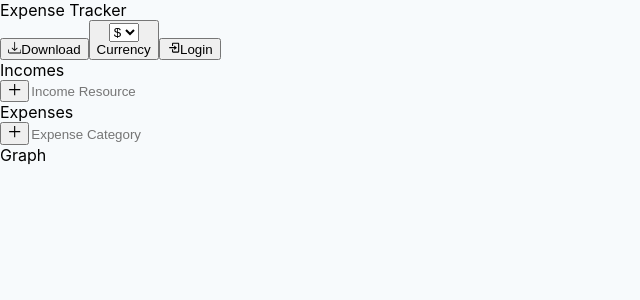
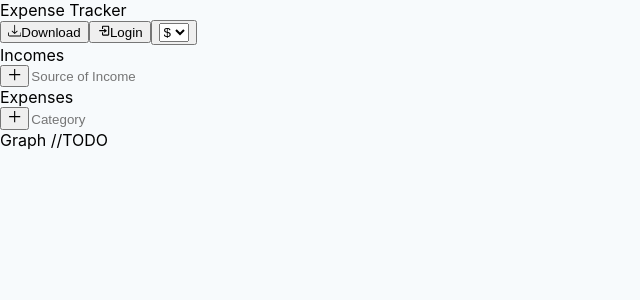
Before and after one commit to byessilyurt/expense-tracker, a React (Create React App) app: page / in a window 1280 px wide. Shown: the top 300 px of the page, without its empty margins (0-640 px from the left). Built offline with nearby package versions, Linux system fonts and the light colour scheme.

Commit message:
style changes in lists and header

```diff
--- a/src/components/AddValue.jsx
+++ b/src/components/AddValue.jsx
@@ -104,9 +104,9 @@ const AddValue = ({ type }) => {
         {mapValue?.map((item, index) => (
           <div
             key={index}
-            className="flex flex-row justify-between items-center bg-white shadow-xl p-2 pr-4 mt-4"
+            className="flex flex-row justify-between items-center bg-white shadow-xl p-2 pr-4 mt-4 w-96 md:w-full "
           >
-            <div className="flex flex-col">
+            <div className="flex flex-col justify-center items-center bg-transparent hover:bg-gray-200 font-light py-2 px-2 rounded mr-2">
               <span className="text-sm font-light">
                 <span className="font-medium">{currency} </span>
                 {isEditing.bool && isEditing.index === index ? (
@@ -158,7 +158,7 @@ const AddValue = ({ type }) => {
                 onClick={() => {
                   handleDeleteClick(index);
                 }}
-                className="bg-transparent hover:bg-red-500 text-red-700 font-semibold hover:text-white py-1 px-2 border border-red-500 hover:border-transparent rounded"
+                className="bg-transparent hover:bg-red-500 text-red-700 font-semibold hover:text-white py-1 px-2  rounded"
               />
             </div>
           </div>
@@ -175,6 +175,7 @@ const AddValue = ({ type }) => {
           type="button"
         />
         {switchInputs ? (
+          <>
             <Input
               style={inputStyles}
               type="number"
@@ -188,15 +189,15 @@ const AddValue = ({ type }) => {
                 handleKeyDown(e);
               }}
             />
+            <span className="font-medium mr-1">{currency} </span>
+          </>
         ) : (
           <Input
             style={inputStyles}
             type="text"
             name="resource"
             value={type === "income" ? newIncome.resource : newExpense.resource}
-            placeholder={
-              type === "income" ? "Income Resource" : "Expense Category"
-            }
+            placeholder={type === "income" ? "Source of Income" : "Category"}
             onChange={(e) => {
               handleChange(e);
             }}
--- a/src/components/Graph.jsx
+++ b/src/components/Graph.jsx
@@ -1,7 +1,7 @@
 import React from "react";
 
 const Graph = () => {
-  return <div>Graph</div>;
+  return <div>Graph //TODO</div>;
 };
 
 export default Graph;
--- a/src/components/Header.jsx
+++ b/src/components/Header.jsx
@@ -16,7 +16,7 @@ function Header() {
     return (
       <div className="flex">
         <select
-          className="bg-transparent border-none outline-none cursor-pointer"
+          className="hover:bg-gray-200 text-semibold text-md px-2 py-1 rounded-md focus:outline-none bg-transparent focus:bg-gray-200 "
           onChange={(e) => {
             handleChange(e);
           }}
@@ -47,13 +47,12 @@ function Header() {
           <BsDownload className="inline-block md:mr-2" />
           <span className="md:block hidden">Download</span>
         </button>
-        <button className="flex flex-row justify-center items-center bg-transparent hover:text-blue-500 hover:bg-gray-200 text-black font-bold py-2 px-4 rounded">
-          <span className="inline-block md:mr-2"> {listCurrencies()} </span>
-          <span className="md:block hidden">Currency</span>
-        </button>
         <button className="flex flex-row justify-center items-center bg-blue-500 hover:bg-blue-700 text-white font-bold py-2 px-4 rounded ml-4">
           <BiLogIn className="inline-block md:mr-2" />
           <span className="md:block hidden">Login</span>
+        </button>
+        <button className="ml-4 bg-transparent">
+          <span className="inline-block md:mr-2"> {listCurrencies()} </span>
         </button>
       </div>
     </div>
```
Lines whose indentation alone changed are shown as unchanged.
